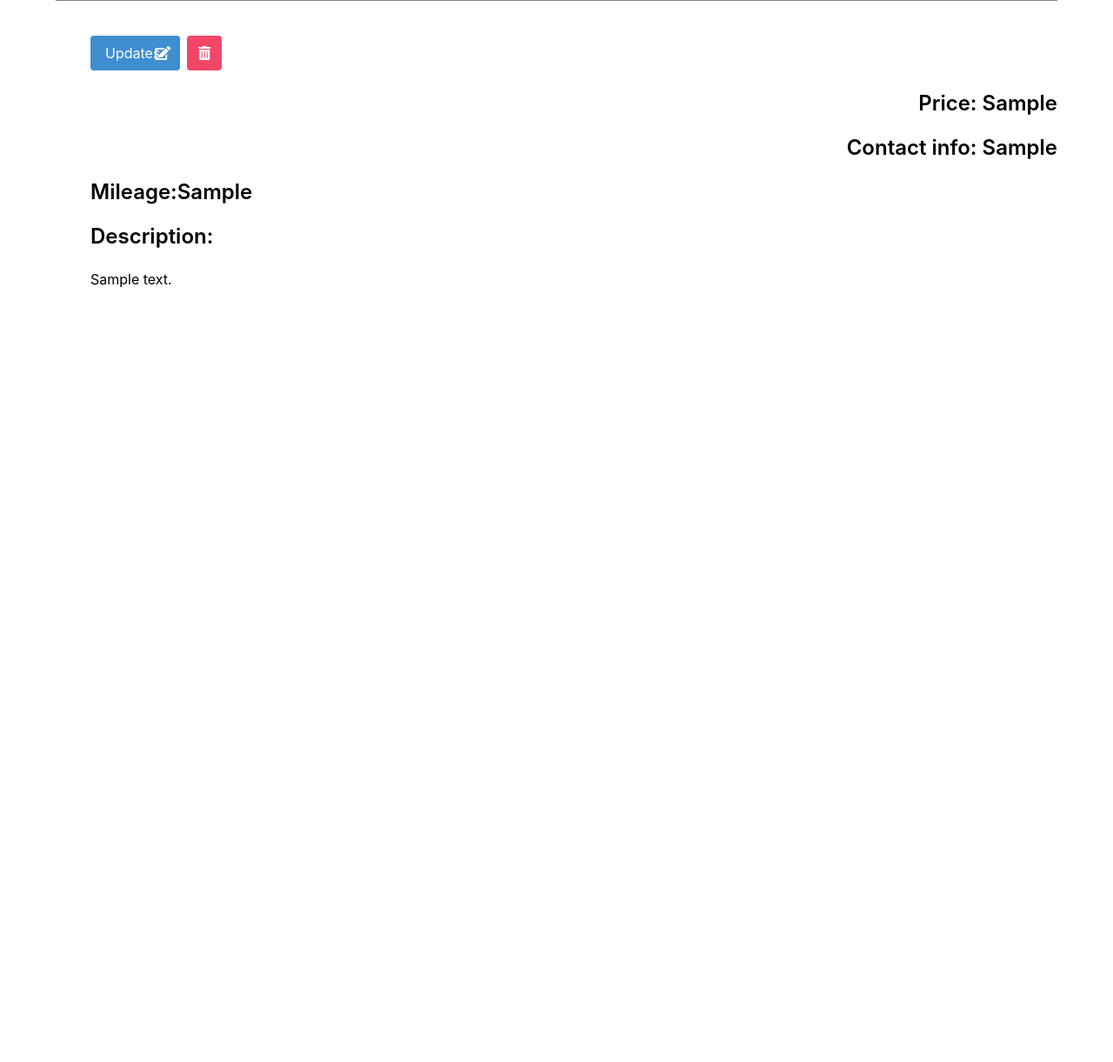
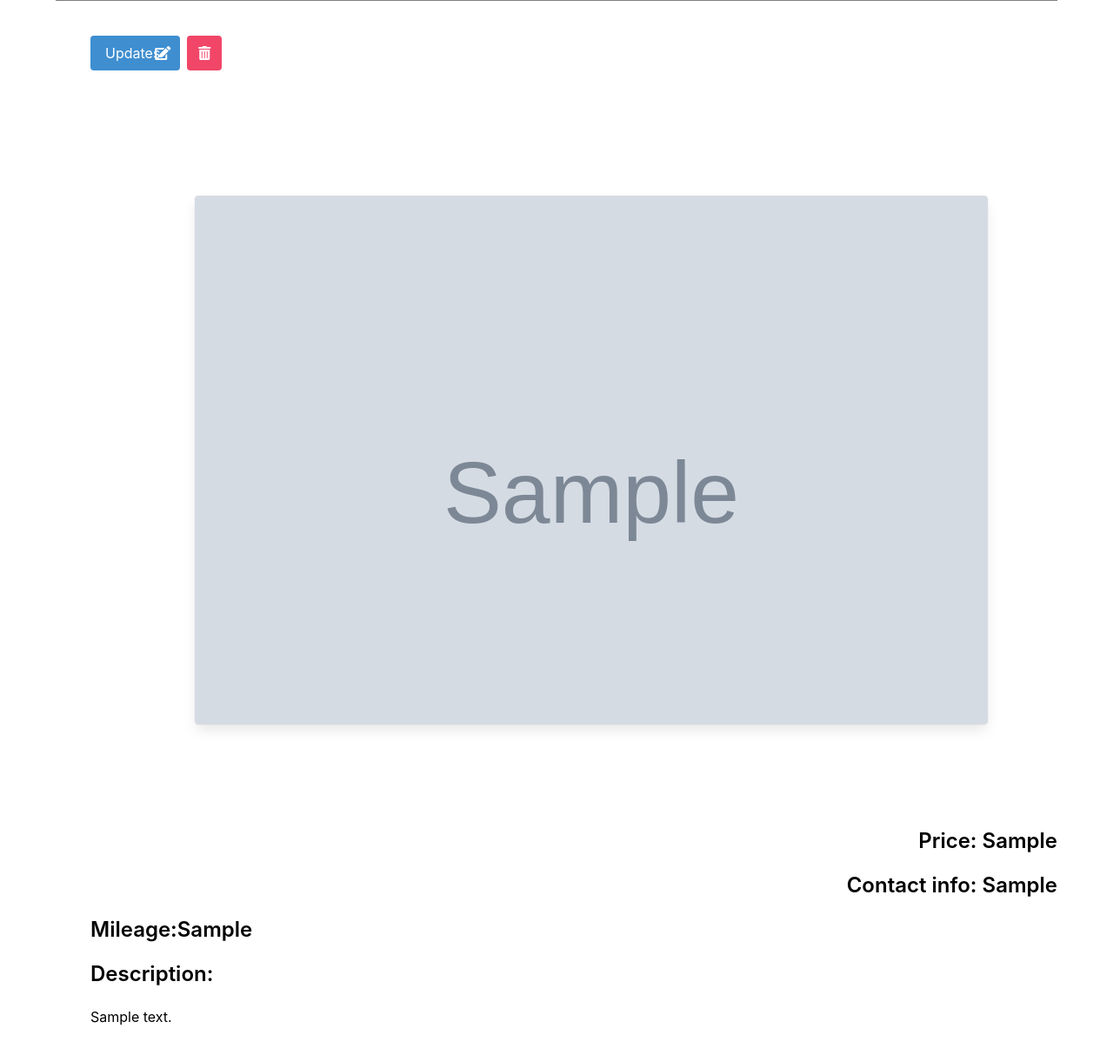
Before and after one commit to Bigs55stock/sellcar, a Django app: page /cars/1/ in a window 1280 px wide. Shown: the part 501-1722 px from the top of the page at 87% size. Before the commit the page ends 832 px from the top, so only its background shows below. Run offline with Django 4.2, Linux system fonts and the light colour scheme; tables that the repository leaves empty hold one stand-in row (values such as "Sample post"); grey boxes marked "Sample" are stand-in pictures.

Commit message:
organizing and adding image to detail page

```diff
--- a/cars_ad/templates/car_detail.html
+++ b/cars_ad/templates/car_detail.html
@@ -19,6 +19,20 @@
             </span>
         </a>
     </div>
+    <section class ="section">
+        <div class ="container">
+            <div class="columns is-centered" style="padding: 2rem">
+                <div class="column">
+                    <div class="card">
+                        <div class="card-image">
+                            <figure class="image is-3by2">
+                                <img src="{{cars.picture}}" alt="Add car img">
+                            </figure>
+                            </div>
+                        </div>
+                    </div>
+                </div>
+            </section>
     <div class="detail__about">
         <h4 class="title is-4 has-text-right">Price: {{cars.price}}</h4>
         <h4 class="title is-4 has-text-right">Contact info: {{cars.contact}}</h4>
```
